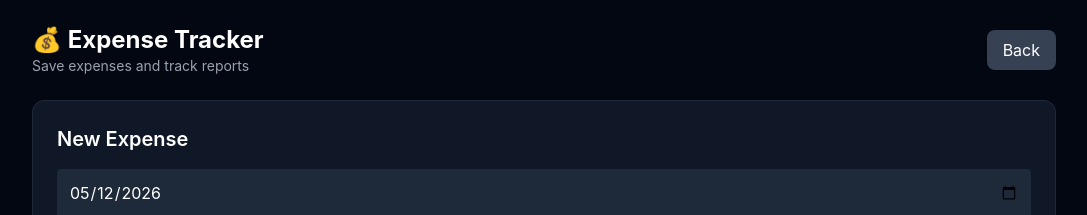
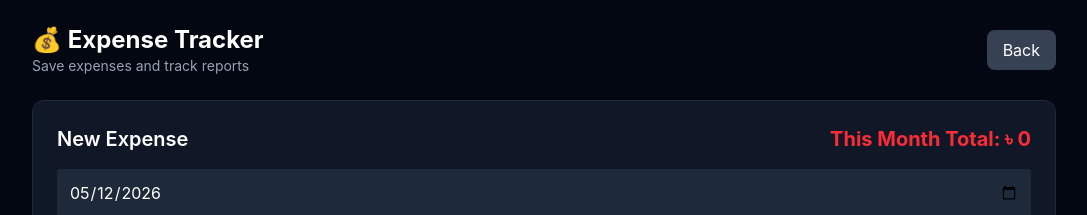
Before and after one commit to Mizan510/Stock-Market, a React app in the folder frontend/: page /expense in a window 1280 px wide. Shown: the top 215 px of the page, without its empty margins (96-1183 px from the left). Built offline with nearby package versions, Linux system fonts and the light colour scheme; no server answers; sample sign-in values are in the browser's storage; the HTML template or start-up script is replaced by a standard one.

Commit message:
Something Updated

```diff
--- a/frontend/src/pages/Expense.jsx
+++ b/frontend/src/pages/Expense.jsx
@@ -336,6 +336,22 @@ const Expense = () => {
     (sum, item) => sum + Number(item.amount || 0),
     0,
   );
+  // =========================
+  // THIS MONTH TOTAL
+  // =========================
+  const currentDate = new Date();
+  const currentMonth = currentDate.getMonth();
+  const currentYear = currentDate.getFullYear();
+
+  const thisMonthTotal = list.reduce((sum, item) => {
+    const d = new Date(item.date);
+
+    if (d.getMonth() === currentMonth && d.getFullYear() === currentYear) {
+      return sum + Number(item.amount || 0);
+    }
+
+    return sum;
+  }, 0);
 
   return (
     <div className="min-h-screen bg-gray-950 text-white flex items-center justify-center p-6">
@@ -365,9 +381,15 @@ const Expense = () => {
 
         {/* FORM */}
         <div className="bg-gray-900 p-6 rounded-xl border border-gray-800 space-y-4">
-          <h2 className="text-xl font-semibold">
-            {editingId ? "Edit Expense" : "New Expense"}
-          </h2>
+          <div className="flex items-center justify-between">
+            <h2 className="text-xl font-semibold">
+              {editingId ? "Edit Expense" : "New Expense"}
+            </h2>
+
+            <span className="text-red-500 font-bold text-xl">
+              This Month Total: ৳ {thisMonthTotal.toLocaleString()}
+            </span>
+          </div>
 
           <input
             type="date"
```
